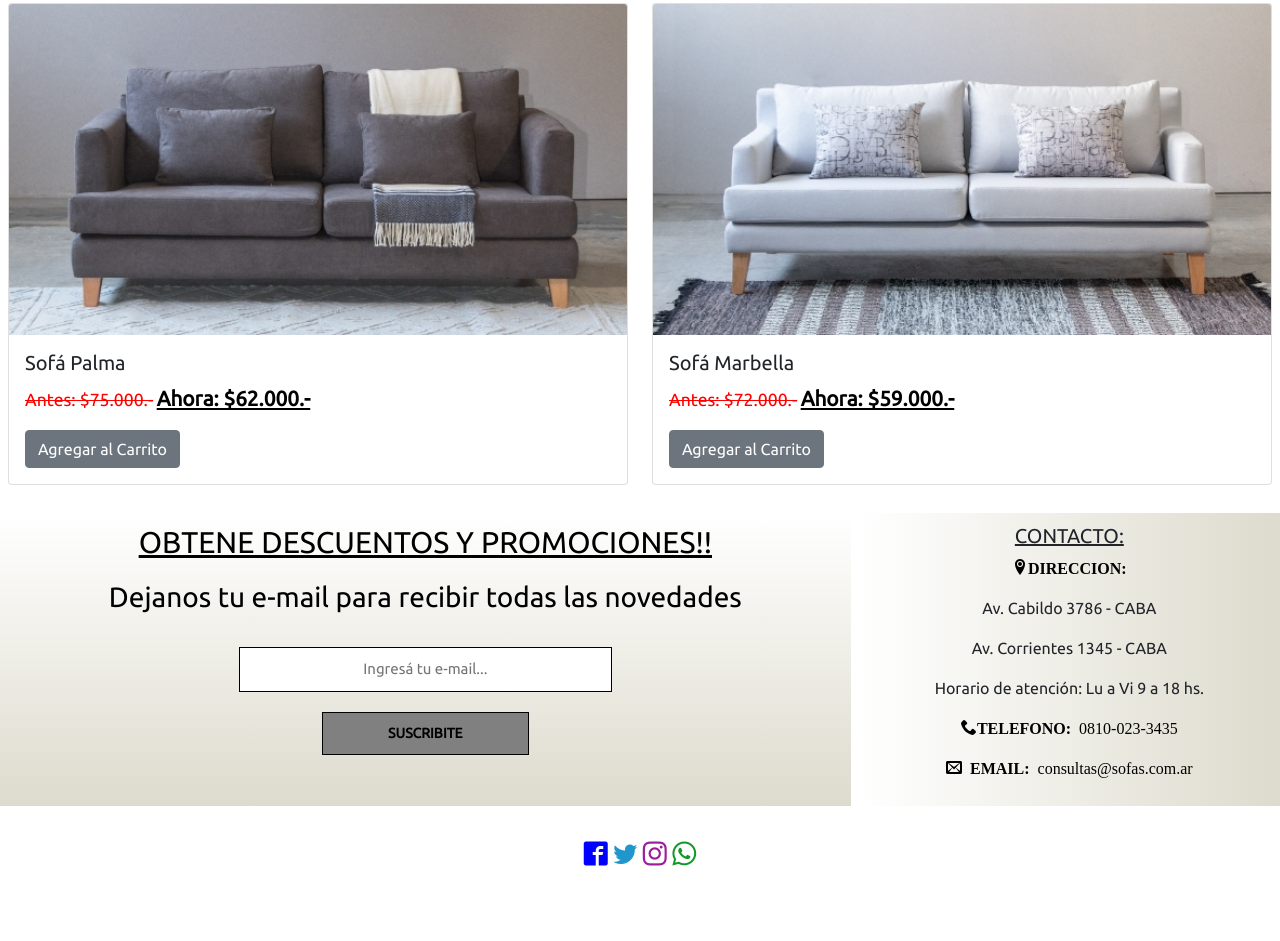
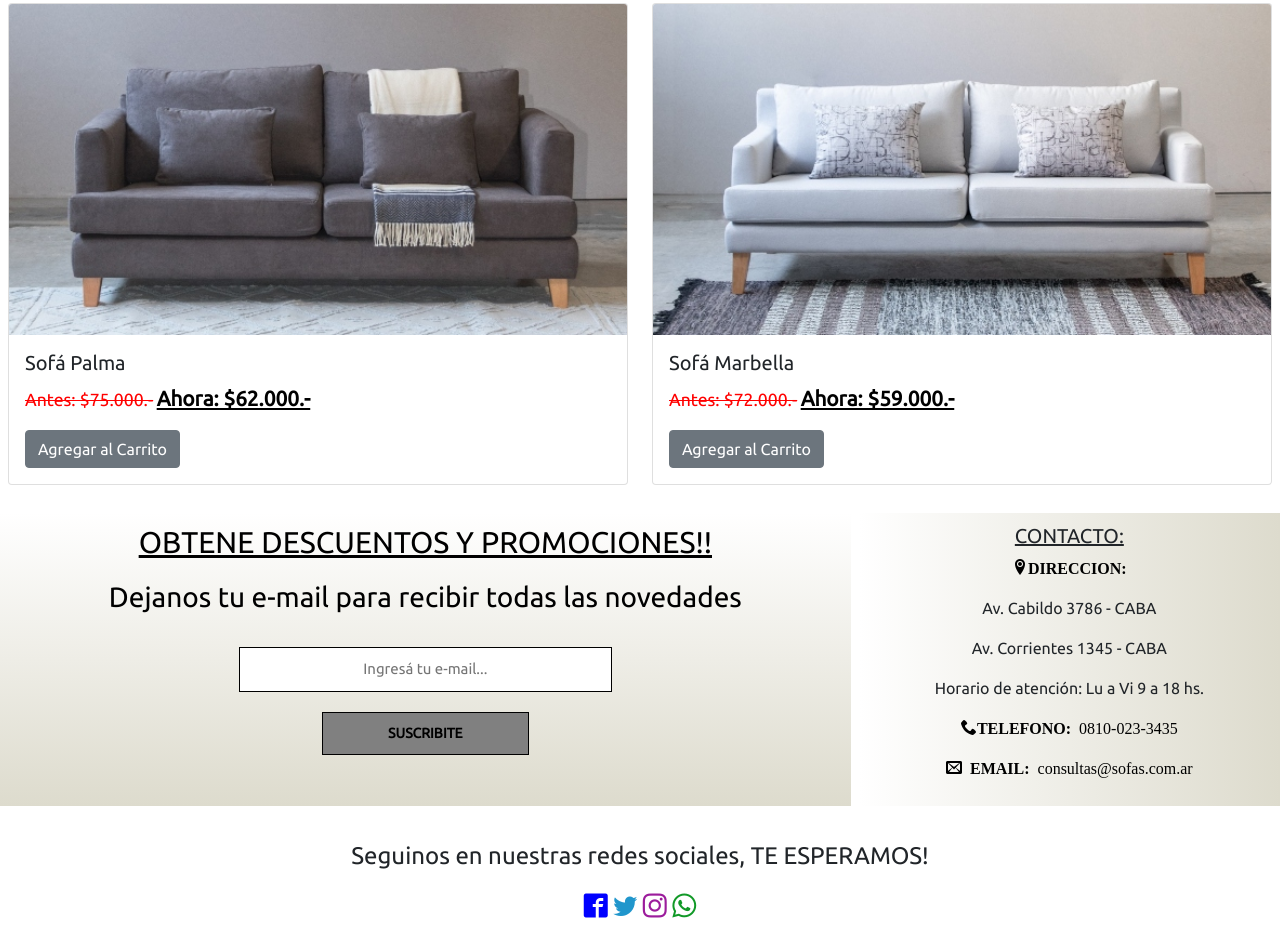
Before and after one commit to rocioborras/proyecto_sofas, a website: page productos.html in a window 1280 px wide. Shown: the part 752-1693 px from the top of the page. Before the commit the page ends 1641 px from the top, so only its background shows below. Drawn offline with nearby package versions, Linux system fonts and the light colour scheme; files whose address does not match are found by name.

Commit message:
modificacion html procutos

```diff
--- a/productos.html
+++ b/productos.html
@@ -157,6 +157,7 @@
           <p><span class="icon icon-envelop"><b> EMAIL:</b> consultas@sofas.com.ar</span></p>
       </div>
       <div class="footer__redesSociales"> <!-- FOOTER REDES SOCIALES -->
+        <p>Seguinos en nuestras redes sociales, TE ESPERAMOS! </p>
         <a href="#" class="icon icon-facebook2"></a>
         <a href="#" class="icon icon-twitter"></a>
         <a href="#" class="icon icon-instagram"></a>
```
